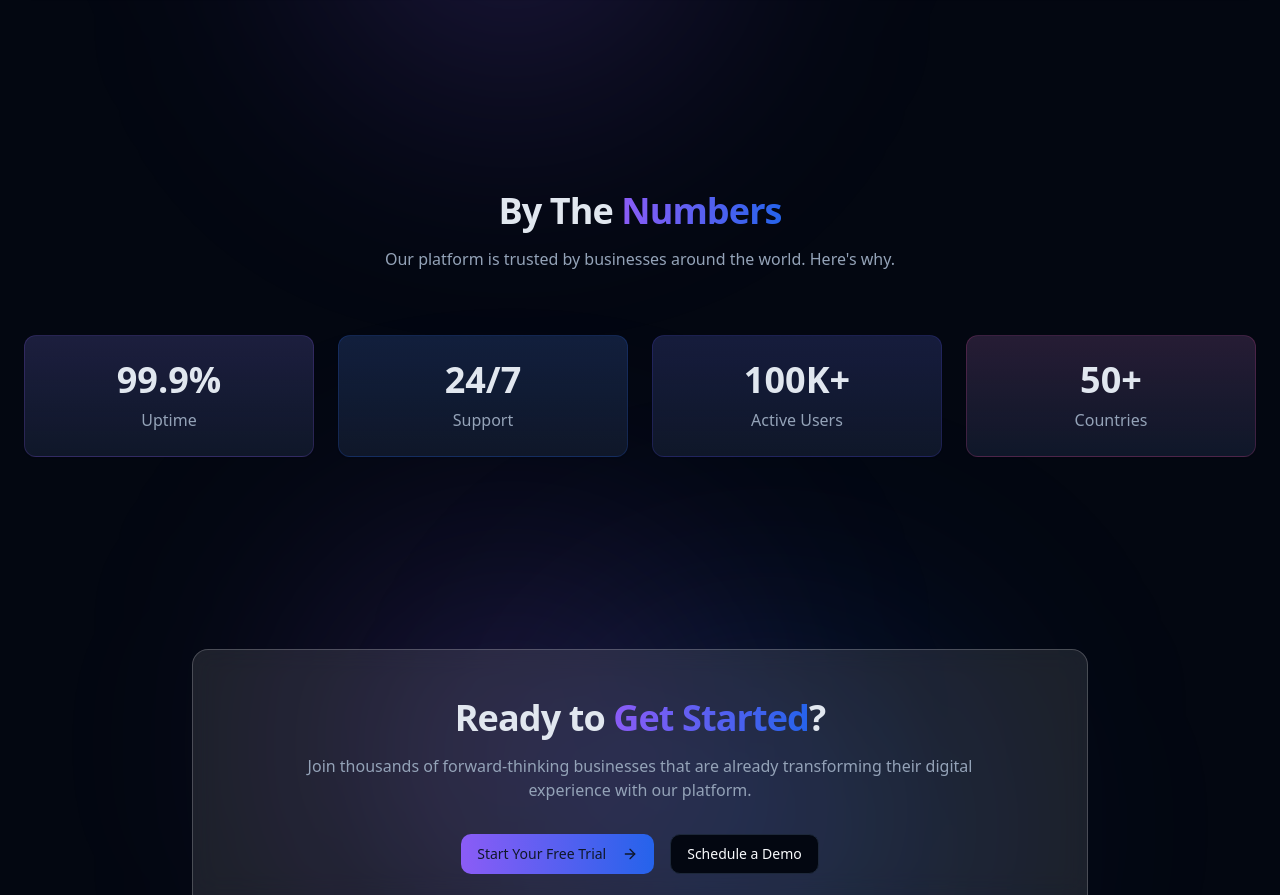
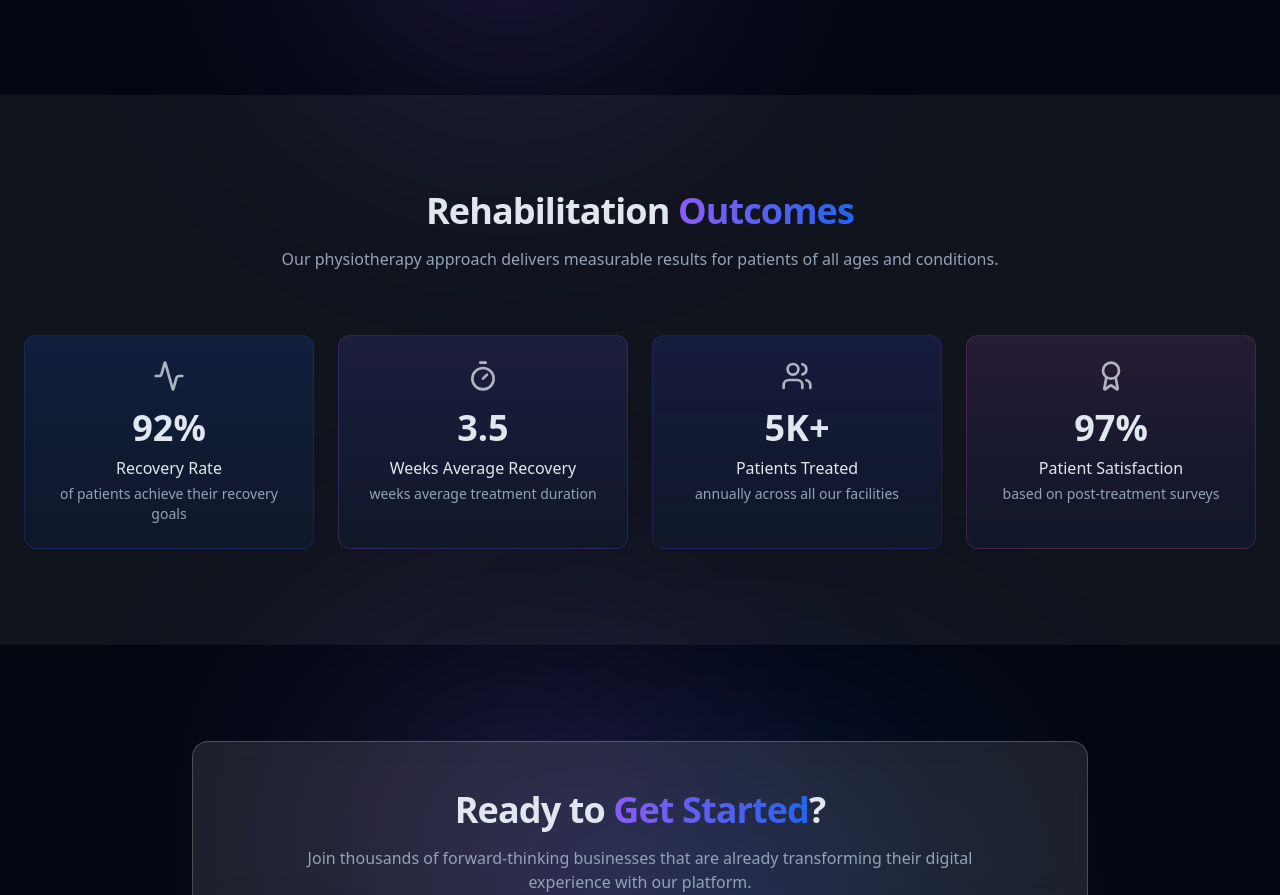
Before and after one commit to garethtyler2/front-end-fantasia, a React (Vite) app: page / in a window 1280 px wide. Shown: the part 2173-3068 px from the top of the page. Built offline with nearby package versions, Linux system fonts and the light colour scheme.

Commit message:
Add physio/rehab metrics
Add new metrics related to physio and rehab to the metrics section.

```diff
--- a/src/components/Metrics.tsx
+++ b/src/components/Metrics.tsx
@@ -2,39 +2,53 @@
 import { Card, CardContent } from "@/components/ui/card";
 import { cn } from "@/lib/utils";
 import { useEffect, useState } from "react";
+import {
+  Activity,
+  Timer,
+  Users,
+  Award,
+} from "lucide-react";
 
 const metrics = [
   {
-    value: "99.9%",
-    label: "Uptime",
-    className: "from-brand-purple/10 to-transparent border-brand-purple/20",
-    countTo: 99.9,
+    value: "92%",
+    label: "Recovery Rate",
+    className: "from-brand-blue/10 to-transparent border-brand-blue/20",
+    countTo: 92,
     symbol: "%",
     delay: 0,
+    icon: Activity,
+    description: "of patients achieve their recovery goals"
   },
   {
-    value: "24/7",
-    label: "Support",
-    className: "from-brand-blue/10 to-transparent border-brand-blue/20",
-    countTo: 24,
-    symbol: "/7",
+    value: "3.5",
+    label: "Weeks Average Recovery",
+    className: "from-brand-purple/10 to-transparent border-brand-purple/20",
+    countTo: 3.5,
+    symbol: "",
     delay: 100,
+    icon: Timer,
+    description: "weeks average treatment duration"
   },
   {
-    value: "100K+",
-    label: "Active Users",
+    value: "5K+",
+    label: "Patients Treated",
     className: "from-brand-indigo/10 to-transparent border-brand-indigo/20",
-    countTo: 100,
+    countTo: 5,
     symbol: "K+",
     delay: 200,
+    icon: Users,
+    description: "annually across all our facilities"
   },
   {
-    value: "50+",
-    label: "Countries",
+    value: "97%",
+    label: "Patient Satisfaction",
     className: "from-brand-pink/10 to-transparent border-brand-pink/20",
-    countTo: 50,
-    symbol: "+",
+    countTo: 97,
+    symbol: "%",
     delay: 300,
+    icon: Award,
+    description: "based on post-treatment surveys"
   },
 ];
 
@@ -78,14 +92,14 @@ const CounterAnimation = ({ countTo, symbol, delay }: { countTo: number, symbol:
 
 const Metrics = () => {
   return (
-    <section id="metrics" className="py-16 md:py-24">
+    <section id="metrics" className="py-16 md:py-24 bg-slate-50/5">
       <div className="container mx-auto px-4 md:px-6">
         <div className="text-center max-w-3xl mx-auto mb-16">
           <h2 className="mb-4 animate-fade-in">
-            By The <span className="gradient-text">Numbers</span>
+            Rehabilitation <span className="gradient-text">Outcomes</span>
           </h2>
           <p className="text-muted-foreground animate-fade-in" style={{ animationDelay: "100ms" }}>
-            Our platform is trusted by businesses around the world. Here's why.
+            Our physiotherapy approach delivers measurable results for patients of all ages and conditions.
           </p>
         </div>
 
@@ -100,12 +114,14 @@ const Metrics = () => {
               style={{ animationDelay: `${metric.delay}ms` }}
             >
               <CardContent className="p-6 flex flex-col items-center justify-center text-center">
+                <metric.icon className="h-8 w-8 mb-4 opacity-75" />
                 <CounterAnimation
                   countTo={metric.countTo}
                   symbol={metric.symbol}
                   delay={metric.delay}
                 />
-                <div className="text-muted-foreground mt-2">{metric.label}</div>
+                <div className="font-medium mt-2">{metric.label}</div>
+                <div className="text-sm text-muted-foreground mt-1">{metric.description}</div>
               </CardContent>
             </Card>
           ))}
```
